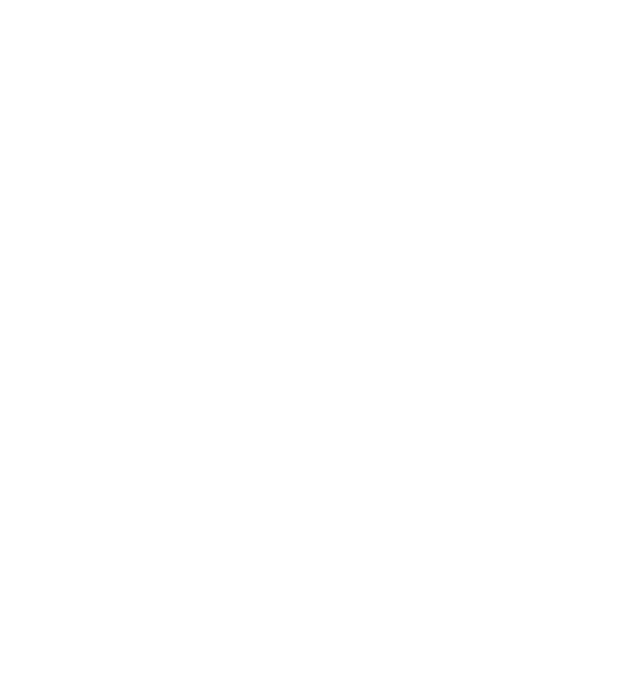
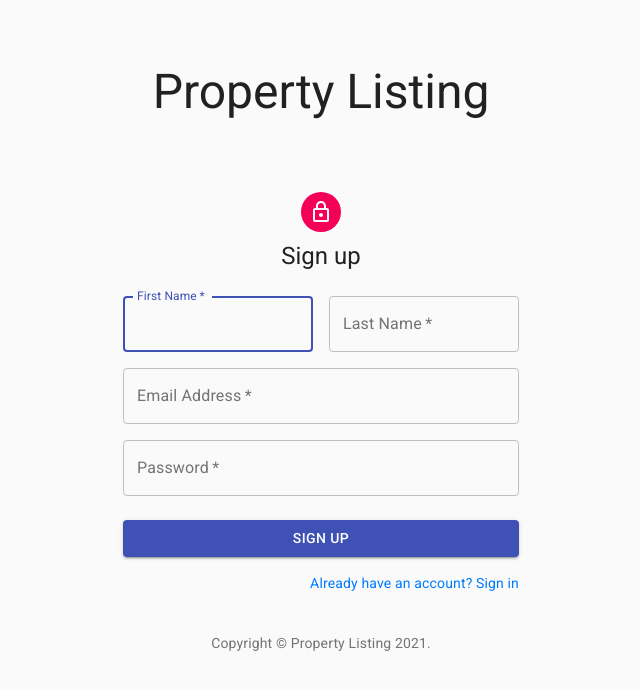
Before and after one commit to shadymaniac313/wbdv-team-project-proprental, a React (Create React App) app: page /SignUp in a window 1280 px wide. Shown: the top 690 px of the page, without its empty margins (319-959 px from the left). Built offline with nearby package versions, Linux system fonts and the light colour scheme.

Commit message:
Added Sign Up and got rid of Forgot Password

```diff
--- a/src/App.js
+++ b/src/App.js
@@ -1,15 +1,15 @@
-import WelcomeComponent from "./components/welcome.component";
 import React from 'react'
 import './App.css';
 import {BrowserRouter, Route} from "react-router-dom";
 import SignIn from "./components/sign-in.component";
+import SignUp from "./components/sign-up.component";
 
 function App() {
     return (
         <BrowserRouter>
             <div className={"container-fluid"}>
                 <Route path = "/SignIn" component = {SignIn}/>
-                {/*<WelcomeComponent/>*/}
+                <Route path = "/SignUp" component = {SignUp}/>
             </div>
         </BrowserRouter>
     );
--- a/src/components/sign-in.component.js
+++ b/src/components/sign-in.component.js
@@ -5,7 +5,7 @@
 import TextField from '@material-ui/core/TextField';
 import FormControlLabel from '@material-ui/core/FormControlLabel';
 import Checkbox from '@material-ui/core/Checkbox';
-import Link from '@material-ui/core/Link';
+import {Link} from "react-router-dom";
 import Grid from '@material-ui/core/Grid';
 import Box from '@material-ui/core/Box';
 import LockOutlinedIcon from '@material-ui/icons/LockOutlined';
@@ -75,10 +75,6 @@
                         id="password"
                         autoComplete="current-password"
                     />
-                    <FormControlLabel
-                        control={<Checkbox value="remember" color="primary" />}
-                        label="Remember me"
-                    />
                     <Button
                         type="submit"
                         fullWidth
@@ -90,12 +86,9 @@
                     </Button>
                     <Grid container>
                         <Grid item xs>
-                            <Link href="#" variant="body2">
-                                Forgot password?
-                            </Link>
                         </Grid>
                         <Grid item>
-                            <Link href="#" variant="body2">
+                            <Link to = "/SignUp">
                                 {"Don't have an account? Sign Up"}
                             </Link>
                         </Grid>
@@ -105,9 +98,9 @@
             <Box mt={8}>
                 <Typography variant="body2" color="textSecondary" align="center">
                     {'Copyright © '}
-                    <Link color="inherit" href="https://material-ui.com/">
+                    <lable color="inherit">
                         Property Listing
-                    </Link>{' '}
+                    </lable>{' '}
                     {new Date().getFullYear()}
                     {'.'}
                 </Typography>
--- /dev/null
+++ b/src/components/sign-up.component.js
@@ -0,0 +1,131 @@
+import React from 'react';
+import {Link} from "react-router-dom";
+import Avatar from '@material-ui/core/Avatar';
+import Button from '@material-ui/core/Button';
+import CssBaseline from '@material-ui/core/CssBaseline';
+import TextField from '@material-ui/core/TextField';
+import Grid from '@material-ui/core/Grid';
+import Box from '@material-ui/core/Box';
+import LockOutlinedIcon from '@material-ui/icons/LockOutlined';
+import Typography from '@material-ui/core/Typography';
+import { makeStyles } from '@material-ui/core/styles';
+import Container from '@material-ui/core/Container';
+
+
+const useStyles = makeStyles((theme) => ({
+    paper: {
+        marginTop: theme.spacing(8),
+        display: 'flex',
+        flexDirection: 'column',
+        alignItems: 'center',
+    },
+    avatar: {
+        margin: theme.spacing(1),
+        backgroundColor: theme.palette.secondary.main,
+    },
+    form: {
+        width: '100%', // Fix IE 11 issue.
+        marginTop: theme.spacing(3),
+    },
+    submit: {
+        margin: theme.spacing(3, 0, 2),
+    },
+}));
+
+export default function SignUp() {
+    const classes = useStyles();
+
+    return (
+        <Container component="main" maxWidth="xs">
+            <Typography className={classes.paper} component="h1" variant="h3">
+                Property Listing
+            </Typography>
+
+            <CssBaseline />
+            <div className={classes.paper}>
+                <Avatar className={classes.avatar}>
+                    <LockOutlinedIcon />
+                </Avatar>
+                <Typography component="h1" variant="h5">
+                    Sign up
+                </Typography>
+                <form className={classes.form} noValidate>
+                    <Grid container spacing={2}>
+                        <Grid item xs={12} sm={6}>
+                            <TextField
+                                autoComplete="fname"
+                                name="firstName"
+                                variant="outlined"
+                                required
+                                fullWidth
+                                id="firstName"
+                                label="First Name"
+                                autoFocus
+                            />
+                        </Grid>
+                        <Grid item xs={12} sm={6}>
+                            <TextField
+                                variant="outlined"
+                                required
+                                fullWidth
+                                id="lastName"
+                                label="Last Name"
+                                name="lastName"
+                                autoComplete="lname"
+                            />
+                        </Grid>
+                        <Grid item xs={12}>
+                            <TextField
+                                variant="outlined"
+                                required
+                                fullWidth
+                                id="email"
+                                label="Email Address"
+                                name="email"
+                                autoComplete="email"
+                            />
+                        </Grid>
+                        <Grid item xs={12}>
+                            <TextField
+                                variant="outlined"
+                                required
+                                fullWidth
+                                name="password"
+                                label="Password"
+                                type="password"
+                                id="password"
+                                autoComplete="current-password"
+                            />
+                        </Grid>
+                    </Grid>
+                    <Button
+                        type="submit"
+                        fullWidth
+                        variant="contained"
+                        color="primary"
+                        className={classes.submit}
+                    >
+                        Sign Up
+                    </Button>
+                    <Grid container justify="flex-end">
+                        <Grid item>
+                            <Link to="/SignIn">
+                                Already have an account? Sign in
+                            </Link>
+                        </Grid>
+                    </Grid>
+                </form>
+            </div>
+            <Box mt={5}>
+                <Typography variant="body2" color="textSecondary" align="center">
+                    {'Copyright © '}
+                    <label color="inherit">
+                        Property Listing
+                    </label>{' '}
+                    {new Date().getFullYear()}
+                    {'.'}
+                </Typography>
+            </Box>
+        </Container>
+    );
+}
```
